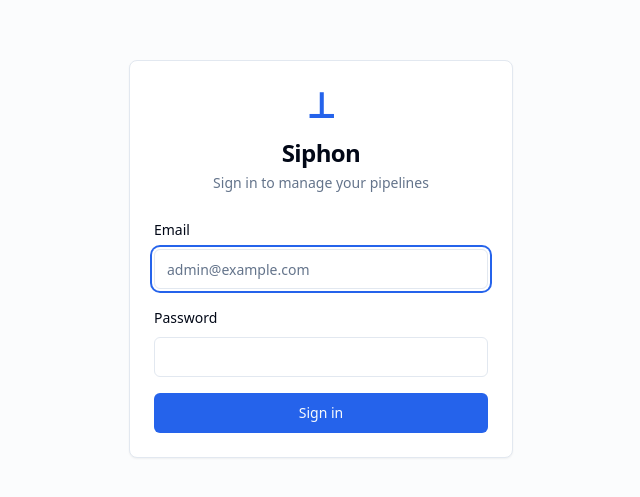
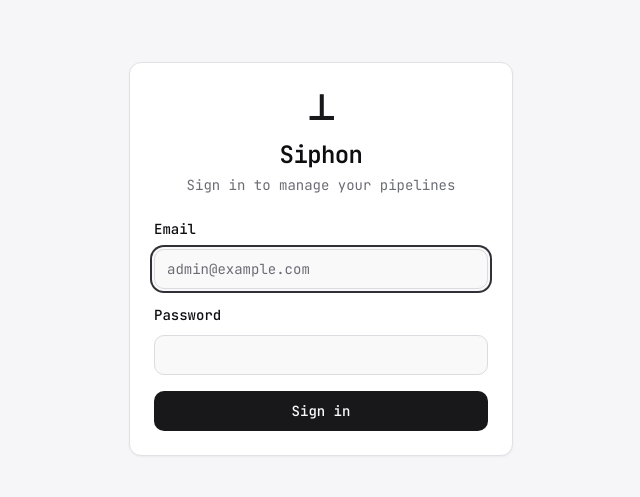
Before and after one commit to lucasnovack/siphon, a React (Vite) app in the folder frontend/: page /login in a window 1280 px wide. Shown: the part 141-638 px from the top of the page, without its empty margins (319-959 px from the left). Built offline with nearby package versions, Linux system fonts and the light colour scheme; no server answers.

Commit message:
feat(ui): introduce Apple HIG monochrome design tokens, JetBrains Mono typography, and theme provider

```diff
--- a/frontend/index.html
+++ b/frontend/index.html
@@ -5,6 +5,23 @@
     <link rel="icon" type="image/svg+xml" href="/vite.svg" />
     <meta name="viewport" content="width=device-width, initial-scale=1.0" />
     <title>Siphon</title>
+    <link rel="preconnect" href="https://fonts.googleapis.com" />
+    <link rel="preconnect" href="https://fonts.gstatic.com" crossorigin />
+    <link
+      href="https://fonts.googleapis.com/css2?family=JetBrains+Mono:wght@400;500;600;700&display=swap"
+      rel="stylesheet"
+    />
+    <script>
+      ;(function () {
+        try {
+          var stored = localStorage.getItem('siphon-theme') || 'system'
+          var prefersDark = window.matchMedia('(prefers-color-scheme: dark)').matches
+          var isDark = stored === 'dark' || (stored === 'system' && prefersDark)
+          document.documentElement.classList.toggle('dark', isDark)
+          document.documentElement.style.colorScheme = isDark ? 'dark' : 'light'
+        } catch (e) {}
+      })()
+    </script>
   </head>
   <body>
     <div id="root"></div>
--- /dev/null
+++ b/frontend/src/contexts/ThemeContext.tsx
@@ -0,0 +1,68 @@
+import { createContext, useContext, useEffect, useState, type ReactNode } from 'react'
+
+export type Theme = 'system' | 'light' | 'dark'
+
+interface ThemeContextValue {
+  theme: Theme
+  resolvedTheme: 'light' | 'dark'
+  setTheme: (theme: Theme) => void
+}
+
+const STORAGE_KEY = 'siphon-theme'
+
+const ThemeContext = createContext<ThemeContextValue | undefined>(undefined)
+
+function getSystemTheme(): 'light' | 'dark' {
+  if (typeof window === 'undefined') return 'light'
+  return window.matchMedia('(prefers-color-scheme: dark)').matches ? 'dark' : 'light'
+}
+
+export function ThemeProvider({ children }: { children: ReactNode }) {
+  const [theme, setThemeState] = useState<Theme>(() => {
+    try {
+      const saved = localStorage.getItem(STORAGE_KEY)
+      if (saved === 'light' || saved === 'dark' || saved === 'system') return saved
+    } catch {
+      // ignore storage errors
+    }
+    return 'system'
+  })
+
+  const [systemTheme, setSystemTheme] = useState<'light' | 'dark'>(getSystemTheme)
+
+  useEffect(() => {
+    const mq = window.matchMedia('(prefers-color-scheme: dark)')
+    const onChange = (e: MediaQueryListEvent) => setSystemTheme(e.matches ? 'dark' : 'light')
+    mq.addEventListener('change', onChange)
+    return () => mq.removeEventListener('change', onChange)
+  }, [])
+
+  const resolvedTheme: 'light' | 'dark' = theme === 'system' ? systemTheme : theme
+
+  useEffect(() => {
+    const root = document.documentElement
+    root.classList.toggle('dark', resolvedTheme === 'dark')
+    root.style.colorScheme = resolvedTheme
+  }, [resolvedTheme])
+
+  function setTheme(next: Theme) {
+    setThemeState(next)
+    try {
+      localStorage.setItem(STORAGE_KEY, next)
+    } catch {
+      // ignore storage errors
+    }
+  }
+
+  return (
+    <ThemeContext.Provider value={{ theme, resolvedTheme, setTheme }}>
+      {children}
+    </ThemeContext.Provider>
+  )
+}
+
+export function useTheme() {
+  const ctx = useContext(ThemeContext)
+  if (!ctx) throw new Error('useTheme must be used within ThemeProvider')
+  return ctx
+}
--- a/frontend/src/index.css
+++ b/frontend/src/index.css
@@ -4,52 +4,54 @@
 
 @layer base {
   :root {
-    --background: 0 0% 100%;
-    --foreground: 222.2 84% 4.9%;
+    color-scheme: light;
+    --background: 240 10% 98%;
+    --foreground: 240 10% 6%;
     --card: 0 0% 100%;
-    --card-foreground: 222.2 84% 4.9%;
+    --card-foreground: 240 10% 6%;
     --popover: 0 0% 100%;
-    --popover-foreground: 222.2 84% 4.9%;
-    --primary: 221.2 83.2% 53.3%;
-    --primary-foreground: 210 40% 98%;
-    --secondary: 210 40% 96.1%;
-    --secondary-foreground: 222.2 47.4% 11.2%;
-    --muted: 210 40% 96.1%;
-    --muted-foreground: 215.4 16.3% 46.9%;
-    --accent: 210 40% 96.1%;
-    --accent-foreground: 222.2 47.4% 11.2%;
-    --destructive: 0 84.2% 60.2%;
-    --destructive-foreground: 210 40% 98%;
+    --popover-foreground: 240 10% 6%;
+    --primary: 240 6% 10%;
+    --primary-foreground: 0 0% 98%;
+    --secondary: 240 5% 94%;
+    --secondary-foreground: 240 6% 12%;
+    --muted: 240 5% 94%;
+    --muted-foreground: 240 4% 44%;
+    --accent: 240 5% 92%;
+    --accent-foreground: 240 6% 10%;
+    --destructive: 0 72% 51%;
+    --destructive-foreground: 0 0% 98%;
     --warning: 38 92% 50%;
     --warning-foreground: 0 0% 100%;
-    --border: 214.3 31.8% 91.4%;
-    --input: 214.3 31.8% 91.4%;
-    --ring: 221.2 83.2% 53.3%;
-    --radius: 0.5rem;
+    --border: 240 6% 89%;
+    --input: 240 6% 87%;
+    --ring: 240 6% 20%;
+    --radius: 0.75rem;
   }
 
   .dark {
-    --background: 222.2 84% 4.9%;
-    --foreground: 210 40% 98%;
-    --card: 222.2 84% 4.9%;
-    --card-foreground: 210 40% 98%;
-    --popover: 222.2 84% 4.9%;
-    --popover-foreground: 210 40% 98%;
-    --primary: 217.2 91.2% 59.8%;
-    --primary-foreground: 222.2 47.4% 11.2%;
-    --secondary: 217.2 32.6% 17.5%;
-    --secondary-foreground: 210 40% 98%;
-    --muted: 217.2 32.6% 17.5%;
-    --muted-foreground: 215 20.2% 65.1%;
-    --accent: 217.2 32.6% 17.5%;
-    --accent-foreground: 210 40% 98%;
-    --destructive: 0 62.8% 30.6%;
-    --destructive-foreground: 210 40% 98%;
+    color-scheme: dark;
+    --background: 240 6% 6%;
+    --foreground: 0 0% 95%;
+    --card: 240 5% 9%;
+    --card-foreground: 0 0% 95%;
+    --popover: 240 5% 10%;
+    --popover-foreground: 0 0% 95%;
+    --primary: 0 0% 96%;
+    --primary-foreground: 240 6% 8%;
+    --secondary: 240 4% 15%;
+    --secondary-foreground: 0 0% 92%;
+    --muted: 240 4% 14%;
+    --muted-foreground: 240 5% 58%;
+    --accent: 240 4% 16%;
+    --accent-foreground: 0 0% 96%;
+    --destructive: 0 68% 55%;
+    --destructive-foreground: 0 0% 98%;
     --warning: 38 92% 50%;
     --warning-foreground: 0 0% 100%;
-    --border: 217.2 32.6% 17.5%;
-    --input: 217.2 32.6% 17.5%;
-    --ring: 224.3 76.3% 48%;
+    --border: 240 4% 17%;
+    --input: 240 4% 19%;
+    --ring: 240 5% 70%;
   }
 }
 
@@ -57,7 +59,39 @@
   * {
     @apply border-border;
   }
+
+  html {
+    font-feature-settings: "liga" 1, "calt" 1;
+    -webkit-font-smoothing: antialiased;
+    -moz-osx-font-smoothing: grayscale;
+    text-rendering: optimizeLegibility;
+  }
+
   body {
-    @apply bg-background text-foreground;
+    @apply bg-background text-foreground font-sans text-[13.5px] leading-relaxed selection:bg-foreground/15 selection:text-foreground;
+  }
+
+  /* Subtle macOS-style scrollbars */
+  ::-webkit-scrollbar {
+    width: 7px;
+    height: 7px;
+  }
+  ::-webkit-scrollbar-track {
+    background: transparent;
+  }
+  ::-webkit-scrollbar-thumb {
+    background: hsl(var(--foreground) / 0.14);
+    border-radius: 9999px;
+  }
+  ::-webkit-scrollbar-thumb:hover {
+    background: hsl(var(--foreground) / 0.26);
   }
 }
+
+@media (prefers-reduced-motion: reduce) {
+  *, *::before, *::after {
+    animation-duration: 0.01ms !important;
+    animation-iteration-count: 1 !important;
+    transition-duration: 0.01ms !important;
+  }
+}
--- a/frontend/src/main.tsx
+++ b/frontend/src/main.tsx
@@ -2,6 +2,7 @@ import { StrictMode } from 'react'
 import { createRoot } from 'react-dom/client'
 import { QueryClient, QueryClientProvider } from '@tanstack/react-query'
 import { AuthProvider } from '@/contexts/AuthContext'
+import { ThemeProvider } from '@/contexts/ThemeContext'
 import { Toaster } from '@/components/ui/toaster'
 import App from './App'
 import './index.css'
@@ -17,11 +18,13 @@ const queryClient = new QueryClient({
 
 createRoot(document.getElementById('root')!).render(
   <StrictMode>
+    <ThemeProvider>
       <QueryClientProvider client={queryClient}>
         <AuthProvider>
           <App />
           <Toaster />
         </AuthProvider>
       </QueryClientProvider>
+    </ThemeProvider>
   </StrictMode>,
 )
--- a/frontend/tailwind.config.js
+++ b/frontend/tailwind.config.js
@@ -46,6 +46,15 @@ export default {
           foreground: 'hsl(var(--warning-foreground))',
         },
       },
+      fontFamily: {
+        sans: ['"JetBrains Mono"', '-apple-system', 'BlinkMacSystemFont', 'ui-monospace', 'SFMono-Regular', 'monospace'],
+        mono: ['"JetBrains Mono"', 'ui-monospace', 'SFMono-Regular', 'Menlo', 'Monaco', 'monospace'],
+      },
+      boxShadow: {
+        'apple-sm': '0 1px 2px 0 rgb(0 0 0 / 0.04), 0 0 0 1px rgb(0 0 0 / 0.02)',
+        'apple-md': '0 4px 16px -2px rgb(0 0 0 / 0.06), 0 1px 3px 0 rgb(0 0 0 / 0.04)',
+        'apple-lg': '0 20px 50px -12px rgb(0 0 0 / 0.14), 0 4px 16px -4px rgb(0 0 0 / 0.06)',
+      },
       borderRadius: {
         lg: 'var(--radius)',
         md: 'calc(var(--radius) - 2px)',
```
Lines whose indentation alone changed are shown as unchanged.
